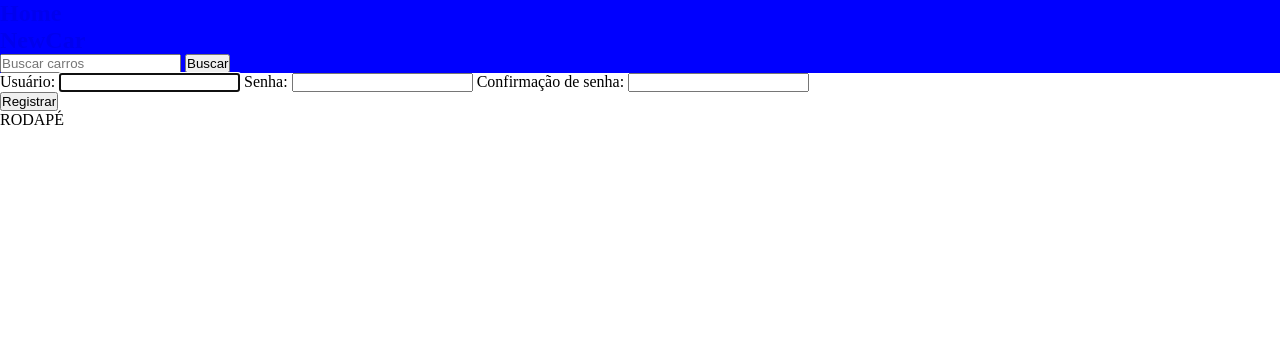
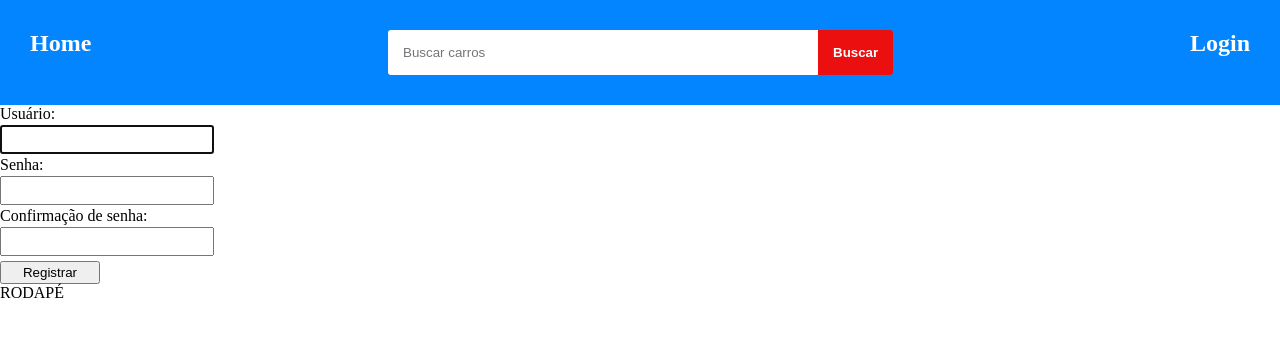
Before and after one commit to Samuel-Lima-dev/Revendas_Carros, a Django app: page /register_user/ in a window 1280 px wide. Shown: the top 337 px of the page. Run offline with Django 5.2, Linux system fonts and the light colour scheme.

Commit message:
Melhorando a parte visual do site

```diff
--- a/accounts/templates/login.html
+++ b/accounts/templates/login.html
@@ -2,12 +2,14 @@
 
 {% block content %}
 
-    <form method="POST" name="login">
+    <form class="form_login" method="POST" name="login">
         {% csrf_token %}
 
-        {{login_form}}
+        {{login_form.as_table}}
+
         <button type="submit">Entrar</button>
 
     </form>
+    <a href="{% url 'register_user'%}">Cadastre-se</a>
 
 {% endblock %}
--- a/accounts/templates/register_user.html
+++ b/accounts/templates/register_user.html
@@ -2,7 +2,7 @@
 
 {% block content %}
 
-    <form method="post">
+    <form  class="register_conteiner" method="post">
         {% csrf_token %}
         <div class="form-group">
             {{ user_form.errors}}
--- a/app/templates/base.html
+++ b/app/templates/base.html
@@ -6,24 +6,40 @@
     <meta name="viewport" content="width=device-width, initial-scale=1.0">
     <link rel="stylesheet" href="{% static 'css/base/base.css' %}">
     <link rel="stylesheet" href="{% static 'cars/home_page.css' %}">
+    <link rel="stylesheet" href="{% static 'css/base/login.css' %}">
 
     <title>{% block title%} {%endblock%}</title>
 </head>
 <body>
 
     <head>
-        <div class="head">
+        <div class="head_conteiner">
 
-            <nav>
-                <h1><a href="{% url 'car_list' %}">Home</a></h1>
-                <h1><a href="{% url 'newcar' %}">NewCar</a></h1>
+            <nav class="nav_conteiner">
+                <ul>
+                    <li><h1><a href="{% url 'car_list' %}">Home</a></h1></li>
+
+                    {% if user.is_authenticated%}
+                        <li><h1><a href="{% url 'newcar' %}">Cadastrar Carro</a></h1></li>
+                    {%endif%}
+
+                </ul>
 
                 <form class="form_busca" method="GET" action="{% url 'car_list' %}">
                     <input type="text" name="search" placeholder="Buscar carros">
-                    <button type="submit">Buscar</button>
+                    <button type="submit"><strong>Buscar</strong></button>
                 </form>
 
+                <ul>
+                    {% if not user.is_authenticated %}
+                        <li><h1><a href="{% url 'login' %}">Login</a></h1></li>
+                    {%endif%}
 
+                    {% if user.is_authenticated %}
+                        <li><h1>Olá, {{user.username}}</h1></li>
+                        <li><h1><a href="{% url 'logout' %}">Logout</a></h1> </li>
+                    {%endif%}
+                </ul>
 
             </nav>
 
--- a/cars/templates/home_page.html
+++ b/cars/templates/home_page.html
@@ -1,8 +1,10 @@
 {% extends "base.html" %}
     {%block content%}
 
+    <div class="div_conteiner">
         {% if cars %}
             {%for car in cars%}
+
                     <div class="card_conteiner">
                         {% if car.photo%}
                             <img src="{{ car.photo.url }}">
@@ -11,9 +13,11 @@
                         <h3>Ano: {{car.year}}</h3>
                         <h1>R$ {{car.value}}</h1>
                     </div>
+
             {%endfor%}
         {%else%}
             <p calss="no-results">Nenhum valor encontrado</p>
         {%endif%}
+    </div>
 
     {%endblock%}
--- a/static/css/base/base.css
+++ b/static/css/base/base.css
@@ -3,32 +3,57 @@
     margin: 0px;
 }
 
-.head{
+.head_conteiner{
+    width: 100%;
+    background-color: rgb(3, 133, 255);
+}
+
+.nav_conteiner{
     display: flex;
-    background-color: rgb(0, 0, 255);
+    justify-content: space-between;
+    padding: 30px;
 }
-.head h1{
+
+.nav_conteiner input{
+    width: 400px;
+    padding: 15px;
+    border: 0px solid ;
+    border-radius: 3px 0px 0px 3px;
+
+}
+
+.nav_conteiner h1{
     color: white;
 }
-.card_conteiner{
-    display: block;
-    justify-items: center;
+
+.nav_conteiner input:focus{
+    outline: none;
+}
+
+.nav_conteiner ul{
+    display: flex;
+    gap: 20px;
+    list-style-type: None;
+}
+
+
+.form_busca{
+    width: 50%;
+    display: flex;
     justify-content: center;
-    width: 400px;
-    background-color: rgb(224, 224, 224);
-    border-radius: 5%;
-    padding: 20px;
-    margin: 30px;
+}
+
+.form_busca button{
+    padding: 15px;
+    border: 0px, solid ;
+    border-radius: 0px 3px 3px 0px;
+    background-color: rgb(235, 15, 15);
+    color: white;
 
 }
-.card_conteiner img{
-    display: block;
-    justify-items: center;
-    justify-content: center;
-    width:  100%;
-    height: 300px;
-}
+
 
 a{
     text-decoration: none;
+    color: inherit;
 }
--- /dev/null
+++ b/static/css/base/login.css
@@ -0,0 +1,34 @@
+.form_login{
+    display: flex;
+    flex-direction: column;
+    gap: 2px;
+}
+
+.form_login button{
+    margin-top: 5px;
+    padding: 3px;
+    width: 100px;
+}
+
+.form_login input{
+    padding: 5px;
+    width: 200px;
+}
+
+.form-group{
+    display: flex;
+    flex-direction: column;
+    gap: 2px;
+
+}
+
+.form-group input{
+    padding: 5px;
+    width: 200px;
+}
+
+.register_conteiner button{
+    margin-top: 5px;
+    padding: 2px;
+    width: 100px;
+}
```
Also changed, not shown: static/cars/home_page.css (+36 -0 lines), db.sqlite3. Lines whose indentation alone changed are shown as unchanged.
